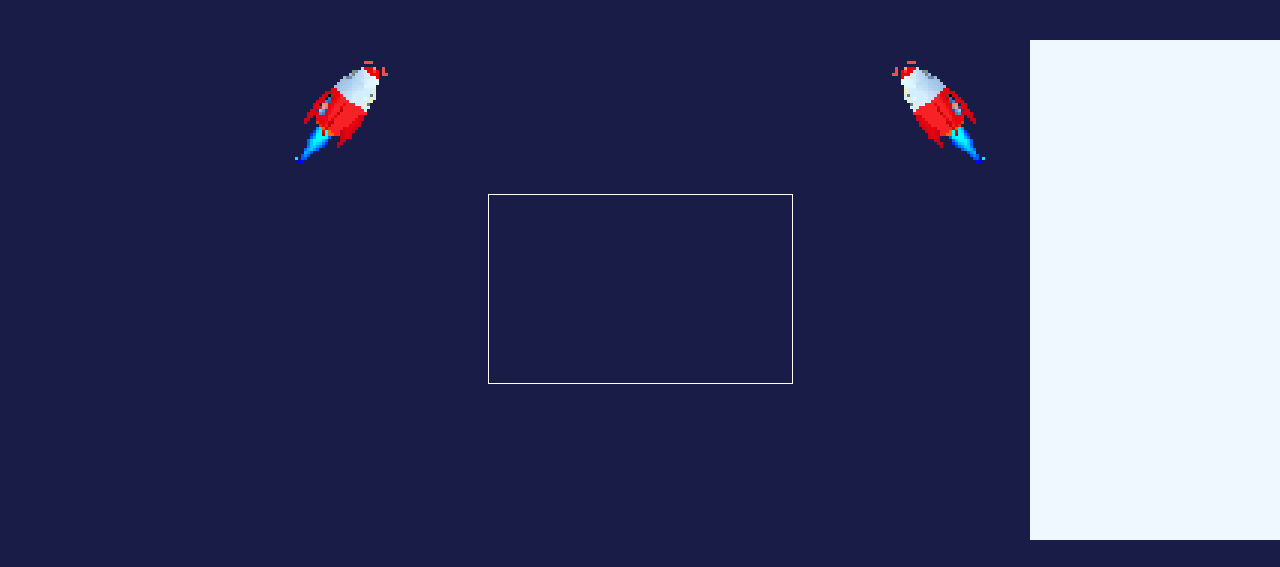
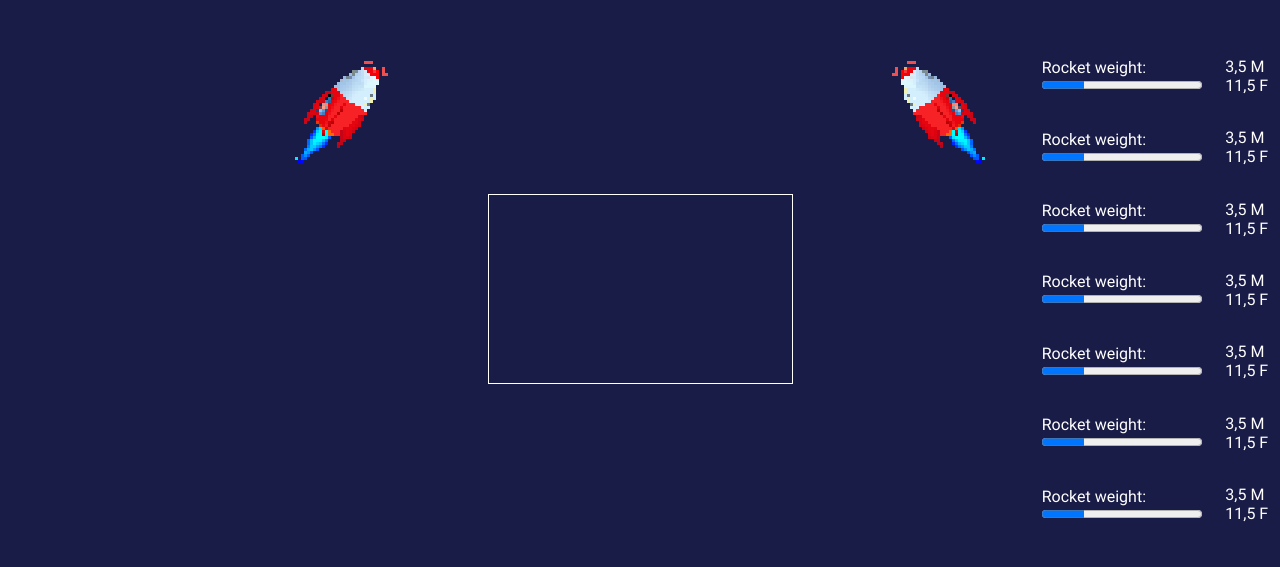
Before and after one commit to Miguis722/spaceX, a plain HTML site: page views/rockets.html in a window 1280 px wide. Shown: the top 567 px of the page. Drawn offline with Linux system fonts and the light colour scheme.

Commit message:
feat: :construction: Right info
Se empieza a realizar la parte de la información de la derecha

```diff
--- a/css/style.css
+++ b/css/style.css
@@ -131,7 +131,7 @@ body {
     align-items: center;
     justify-content: center;
     height: 189px;
-    background-color: var(--color-5);
+    /* background-color: var(--color-5); */
 }
 
 .LAimage {
@@ -192,11 +192,38 @@ background-color: #000;
 
 /* NAV DERECHA/RIGHT */
 .Main_right_information{
-    background-color: aliceblue;
+    /* background-color: aliceblue; */
     height: 500px;
     margin-bottom: 30px;
     overflow: hidden;
     overflow-y: scroll;
+    justify-content: space-around;
+    display: flex;
+    flex-direction: column;
+}
+
+.information__container {
+    display: flex;
+    flex-direction: row;
+    flex-wrap: nowrap;
+    align-items: center;
+    justify-content: space-around;
+}
+
+.information {
+    display: flex;
+    flex-direction: column;
+    flex-wrap: nowrap;
+    align-items: flex-start;
+}
+
+.information_text {
+    display: flex;
+    flex-direction: column;
+    flex-wrap: nowrap;
+    align-content: center;
+    justify-content: center;
+    align-items: flex-end;
 }
 
 /* Buttons*/
--- a/views/rockets.html
+++ b/views/rockets.html
@@ -213,9 +213,85 @@
         </section>
         <div class="right_direction">
             <nav class="Main_right_information" id="Main_right_information">
-                <div>
+                <div class="rocket_information_about">
+                    <div class="information__container">
+                        <div class="information">
+                          <label>Rocket weight:</label>
+                          <progress max="13.1" value="3.5">3.5%</progress>
+                        </div>
+                        <div class="information_text">
+                          <span>3,5 M <br> 11,5 F</span>
+                        </div>
+                    </div>
+                </div>
+                <div class="rocket_information_about">
+                    <div class="information__container">
+                        <div class="information">
+                          <label>Rocket weight:</label>
+                          <progress max="13.1" value="3.5">3.5%</progress>
+                        </div>
+                        <div class="information_text">
+                          <span>3,5 M <br> 11,5 F</span>
+                        </div>
+                    </div>
+                </div>
+                <div class="rocket_information_about">
+                    <div class="information__container">
+                        <div class="information">
+                          <label>Rocket weight:</label>
+                          <progress max="13.1" value="3.5">3.5%</progress>
+                        </div>
+                        <div class="information_text">
+                          <span>3,5 M <br> 11,5 F</span>
+                        </div>
+                    </div>
+                </div>
 
+                <div class="rocket_information_about">
+                    <div class="information__container">
+                        <div class="information">
+                          <label>Rocket weight:</label>
+                          <progress max="13.1" value="3.5">3.5%</progress>
+                        </div>
+                        <div class="information_text">
+                          <span>3,5 M <br> 11,5 F</span>
+                        </div>
+                    </div>
                 </div>
+                <div class="rocket_information_about">
+                    <div class="information__container">
+                        <div class="information">
+                          <label>Rocket weight:</label>
+                          <progress max="13.1" value="3.5">3.5%</progress>
+                        </div>
+                        <div class="information_text">
+                          <span>3,5 M <br> 11,5 F</span>
+                        </div>
+                    </div>
+                </div>
+                <div class="rocket_information_about">
+                    <div class="information__container">
+                        <div class="information">
+                          <label>Rocket weight:</label>
+                          <progress max="13.1" value="3.5">3.5%</progress>
+                        </div>
+                        <div class="information_text">
+                          <span>3,5 M <br> 11,5 F</span>
+                        </div>
+                    </div>
+                </div>
+                <div class="rocket_information_about">
+                    <div class="information__container">
+                        <div class="information">
+                          <label>Rocket weight:</label>
+                          <progress max="13.1" value="3.5">3.5%</progress>
+                        </div>
+                        <div class="information_text">
+                          <span>3,5 M <br> 11,5 F</span>
+                        </div>
+                    </div>
+                </div>
+
             </nav>
             <div class="buttons" id="buttonsContainer">
                 <a href="#">
```
